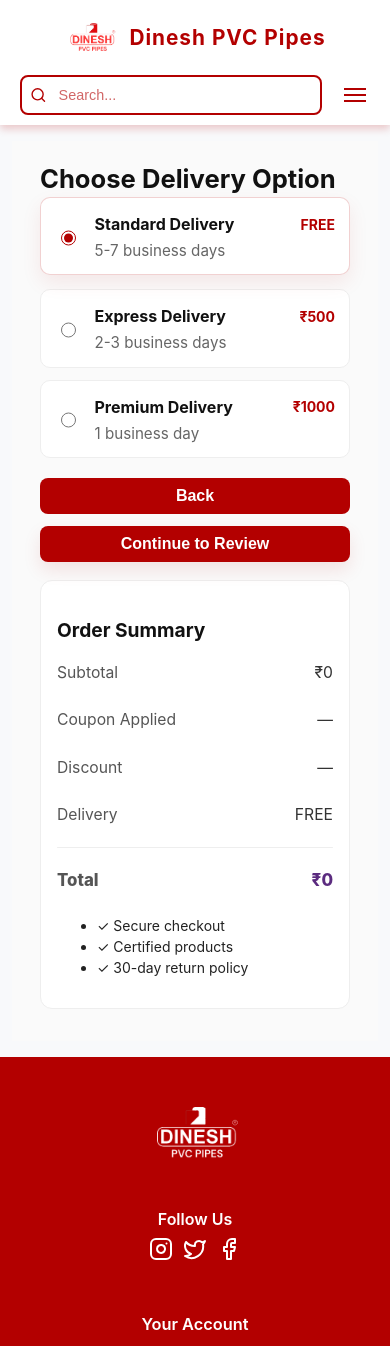
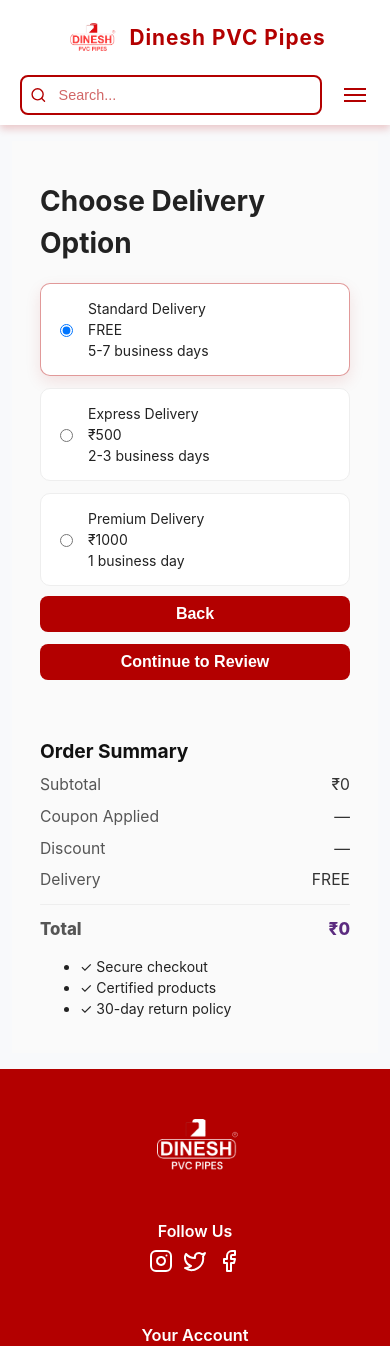
Before and after one commit to vinyah/dinesh-pvc-pipes, a React (Create React App) app: page /delivery in a window 390 px wide. Shown: the top 1346 px of the page. Built offline with nearby package versions, Linux system fonts and the light colour scheme.

Commit message:
Updated DeliveryPage.css with correct mobile button placement

```diff
--- a/src/pages/DeliveryPage.css
+++ b/src/pages/DeliveryPage.css
@@ -8,40 +8,42 @@
   box-sizing: border-box;
 }
 
-/* container */
 .delivery-container {
   width: 100%;
   max-width: 1180px;
   display: flex;
   flex-direction: column;
   gap: 18px;
+  box-sizing: border-box;
   margin: 0 auto;
   padding: 0 8px;
-  box-sizing: border-box;
 }
 
-/* left column wrapper */
-.delivery-left {
-  display: block;
+/* Order Summary always above buttons */
+.delivery-summary {
+  order: 2;                /* Show summary second */
 }
 
-/* Page title */
-.page-title {
-  font-size: 1.6rem;
-  margin: 4px 0 6px;
-  color: #111;
-  font-weight: 700;
-  line-height: 1.1;
+.delivery-actions {
+  order: 3;                /* Show buttons third - after summary */
+  display: flex;
+  flex-direction: column;
+  gap: 12px;
+  justify-content: center;
+  align-items: center;
+  width: 100%;
+  margin-top: 10px;
 }
 
 /* ---------- Delivery options list ---------- */
 .delivery-options {
+  order: 1;                /* Keep delivery options first */
   display: flex;
   flex-direction: column;
   gap: 12px;
 }
 
-/* Each option card */
+/* Delivery option card */
 .delivery-card {
   display: flex;
   gap: 12px;
@@ -51,71 +53,11 @@
   background: #fff;
   border: 1px solid #eee;
   cursor: pointer;
-  transition: 0.15s ease;
+  transition: box-shadow 150ms ease, transform 120ms ease;
 }
-
-.delivery-card:hover,
-.delivery-card:focus-within {
-  box-shadow: 0 6px 18px rgba(0,0,0,0.04);
-}
-
-/* radio */
-.delivery-card input[type="radio"] {
-  width: 18px;
-  height: 18px;
-  margin-left: 6px;
-  margin-right: 6px;
-  accent-color: #b30000;
-}
-
-/* Active card */
 .delivery-card.active {
-  box-shadow: 0 8px 20px rgba(179,0,0,0.08);
-  border-color: rgba(179,0,0,0.18);
-  transform: translateY(-2px);
-}
-
-/* Info area */
-.delivery-info {
-  display: flex;
-  flex-direction: column;
-  width: 100%;
-}
-
-.delivery-title-row {
-  display: flex;
-  justify-content: space-between;
-  align-items: center;
-}
-
-.delivery-title {
-  font-weight: 700;
-  font-size: 1rem;
-  color: #111;
-}
-
-.delivery-price {
-  font-weight: 700;
-  color: #b30000;
-}
-
-.delivery-desc {
-  font-size: 0.95rem;
-  color: #666;
-  margin-top: 6px;
-  line-height: 1.2;
-}
-
-/* ---------- Actions row (buttons) - normal page flow ---------- */
-.delivery-actions {
-  display: flex;
-  flex-direction: column;
-  gap: 12px;
-  justify-content: center;
-  align-items: center;
-  width: 100%;
-  margin-top: 20px;
-  position: relative;   /* ⭐ STAYS IN NORMAL FLOW ALWAYS */
+  border-color: rgba(179,0,0,0.40);
+  box-shadow: 0 6px 16px rgba(179,0,0,0.10);
 }
 
 /* Buttons */
@@ -125,73 +67,22 @@
   border-radius: 10px;
   cursor: pointer;
   font-weight: 700;
-  font-size: 0.95rem;
-  transition: 0.12s ease;
+  font-size: 1rem;
+  width: 100%;
+  max-width: 500px;
 }
 
-/* Back button */
 .btn-ghost {
   background: #b30000;
-  color: #fff;
+  color: white;
   border: 1px solid #b30000;
 }
-.btn-ghost:hover {
-  background: #8b0000;
-  border-color: #8b0000;
-}
-
-/* Continue button */
 .btn-primary {
   background: #b30000;
   color: white;
-  box-shadow: 0 8px 18px rgba(179,0,0,0.10);
-}
-.btn-primary:hover {
-  background: #941111;
 }
 
-/* ---------- Right Summary Box ---------- */
-.delivery-summary {
-  width: 100%;
-  border: 1px solid #eee;
-  border-radius: 12px;
-  padding: 16px;
-  background: #fff;
-  box-sizing: border-box;
-}
-
-.summary-title {
-  font-size: 1.12rem;
-  font-weight: 700;
-  margin-bottom: 12px;
-  color: #111;
-}
-
-.price-row {
-  display: flex;
-  justify-content: space-between;
-  padding: 8px 0;
-  color: #333;
-  font-size: 0.98rem;
-}
-
-.price-row span:first-child {
-  color: #666;
-}
-
-.divider {
-  height: 1px;
-  background: #f0f0f0;
-  margin: 10px 0;
-}
-
-.price-row.total {
-  font-size: 1.06rem;
-  color: #b30000;
-  font-weight: 800;
-}
-
-/* ---------- Desktop layout ---------- */
+/* Desktop layout */
 @media (min-width: 900px) {
   .delivery-container {
     display: grid;
@@ -199,47 +90,25 @@
     gap: 28px;
   }
 
+  .delivery-options {
+    grid-column: 1 / 2;
+  }
+
   .delivery-summary {
+    grid-column: 2 / 3;
     position: sticky;
     top: 24px;
   }
 
   .delivery-actions {
-    grid-column: 1 / 3;
+    grid-column: 2 / 3;     /* Buttons under summary on laptop */
+    width: 100%;
   }
 }
 
-/* ---------- Tablet adjustments ---------- */
-@media (min-width: 700px) and (max-width: 899px) {
-  .delivery-container {
-    grid-template-columns: 1fr 320px;
+/* Mobile layout stays vertical */
+@media (max-width: 480px) {
+  .delivery-actions {
+    margin-bottom: 20px;
   }
 }
-
-/* ---------- TRUE MOBILE BEHAVIOR (buttons follow summary) ---------- */
-@media (max-width: 480px) {
-
-  /* Buttons full-width */
-  .btn,
-  .btn-primary,
-  .btn-ghost {
-    width: 100%;
-    max-width: 520px;
-    font-size: 1rem;
-  }
-
-  /* Keep buttons *after* summary */
-  .delivery-actions {
-    margin-top: 20px;
-    position: relative; /* DO NOT FIX */
-  }
-
-  .delivery-summary {
-    margin-bottom: 12px;
-  }
-}
-
-/* Utility */
-.hidden {
-  display: none !important;
-}
```
